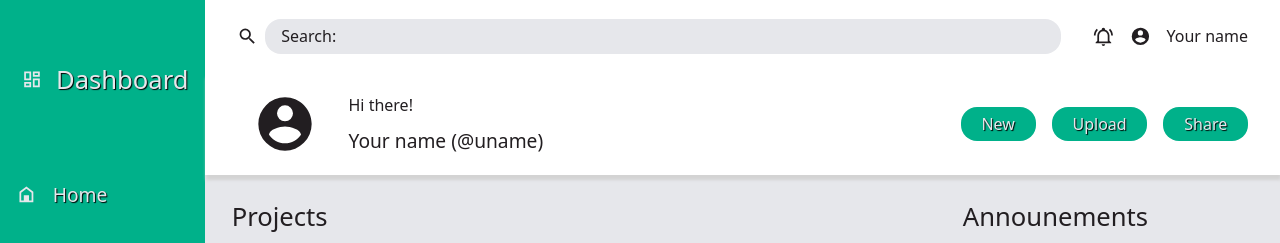
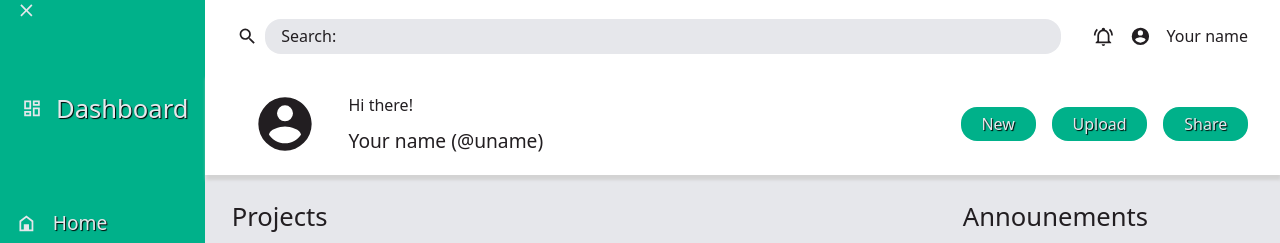
Before and after one commit to ary82/user-dashboard, a plain HTML site: page index.html in a window 1280 px wide. Shown: the top 243 px of the page. Drawn offline with Linux system fonts and the light colour scheme.

Commit message:
add close button and overlay

```diff
--- a/index.html
+++ b/index.html
@@ -9,6 +9,14 @@
   </head>
   <body>
     <div id="left_bar">
+      <div id="close_button">
+        <svg xmlns="http://www.w3.org/2000/svg" viewBox="0 0 24 24">
+          <path
+            fill="currentColor"
+            d="M19,6.41L17.59,5L12,10.59L6.41,5L5,6.41L10.59,12L5,17.59L6.41,19L12,13.41L17.59,19L19,17.59L13.41,12L19,6.41Z"
+          />
+        </svg>
+      </div>
       <div class="title">
         <svg xmlns="http://www.w3.org/2000/svg" viewBox="0 0 24 24">
           <path
@@ -326,5 +334,6 @@
         </div>
       </div>
     </div>
+    <div id="overlay"></div>
   </body>
 </html>
```
